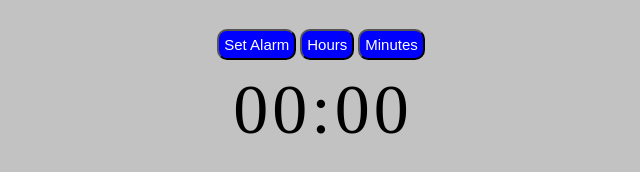
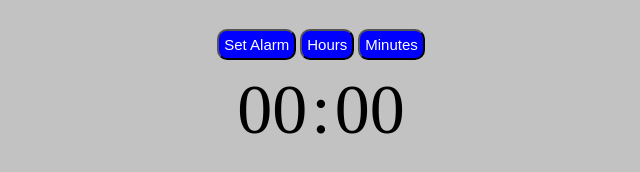
Before and after one commit to HusakYurii/clock, a website built with webpack: page src/index.html in a window 1280 px wide. Shown: the part 276-448 px from the top of the page, 319-959 px from the left. Built offline with nearby package versions, Linux system fonts and the light colour scheme.

Commit message:
Layout was simplified

```diff
--- a/src/index.html
+++ b/src/index.html
@@ -14,15 +14,9 @@
 				<input type="button" class="button" id="change-minutes" value="Minutes" >
 			</div>
 			<div id="clock">
-				<div id="hours">
-					<div class="face"><p>0</p></div>
-					<div class="face"><p>0</p></div>
-				</div>
-				<div class="deliminators"><p>:</p></div>
-				<div id="minutes">
-					<div class="face"><p>0</p></div>
-					<div class="face"><p>0</p></div>
-				</div>
+				<div id="hours">00</div>
+				<div id="deliminators">:</div>
+				<div id="minutes">00</div>
 			</div>
 		</div>
 	</main>
--- a/src/styles.css
+++ b/src/styles.css
@@ -26,19 +26,15 @@ main {
 }
 
 .button,
-.face,
 #hours,
 #minutes,
-.deliminators {
+#deliminators {
     display: inline-block;
 }
 
-#alarmIndicator {
-    border: 4px solid blue;
-    width: 100%;
-}
-
-p {
+#hours,
+#minutes,
+#deliminators {
     font-size: 70px;
 }
 
```
